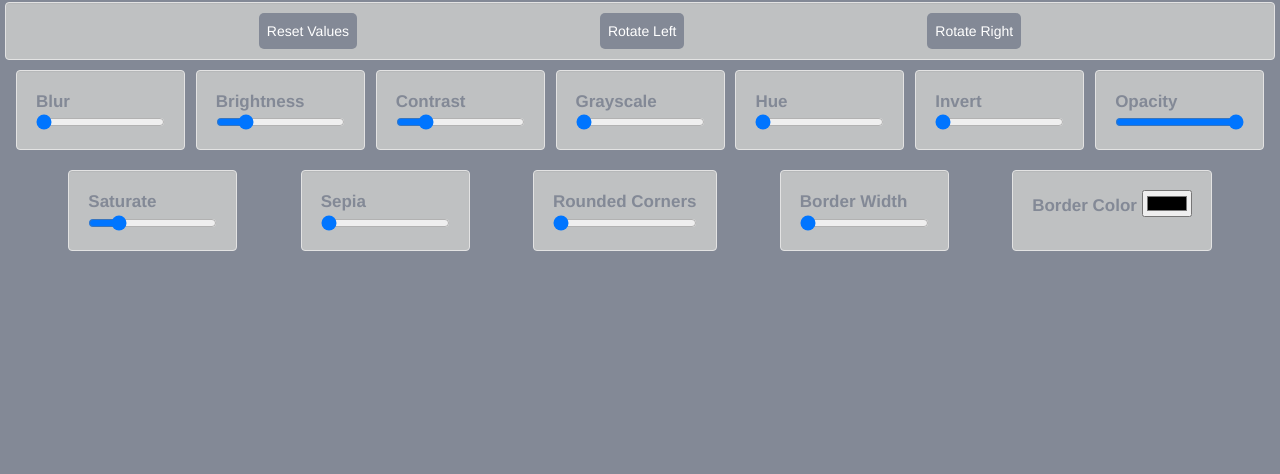
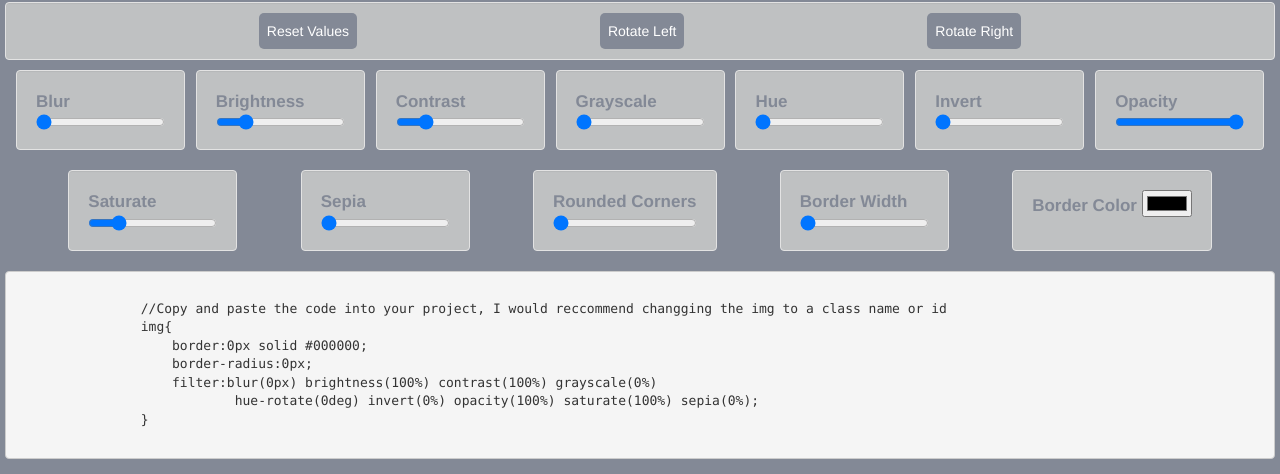
Before and after one commit to dcaldwell1228/image-editor, a plain HTML site: page index.html in a window 1280 px wide. Shown: the part 761-1235 px from the top of the page. Before the commit the page ends 1037 px from the top, so only its background shows below. Drawn offline with nearby package versions, Linux system fonts and the light colour scheme.

Commit message:
add dynamic css for the options so user can copy the css

```diff
--- a/index.html
+++ b/index.html
@@ -68,10 +68,10 @@
                 <input type="color" id="border-color" value="#000000">
             </div>
         </div>
+        <div id="modal">
+            <pre><code id="css-code"></code></pre>
+        </div>
     </div>
     <script src="index.js" type="text/javascript"></script>
-    <script>
-
-    </script>
 </body>
 </html>
--- a/index.js
+++ b/index.js
@@ -29,7 +29,17 @@ window.addEventListener('DOMContentLoaded', (event) => {
             image.style.borderRadius = rdcorners + "px";
             //border
             image.style.border = borderWidth + "px" + " solid " + borderColor;
-
+            //generate CSS
+            var css = document.getElementById('css-code');
+            css.innerHTML = `
+                \/\/Copy and paste the code into your project, I would reccommend changging the img to a class name or id
+                img{
+                    border:${borderWidth}px solid ${borderColor};
+                    border-radius:${rdcorners}px;
+                    filter:blur(${blur}px) brightness(${brightness}%) contrast(${contrast}%) grayscale(${grayscale}%)
+                            hue-rotate(${hue}deg) invert(${invert}%) opacity(${opacity}%) saturate(${saturate}%) sepia(${sepia}%);
+                }
+            `;
         });
         var resetButton = document.getElementById('reset');
         resetButton.addEventListener('click', ()=> {
@@ -55,7 +65,7 @@ window.addEventListener('DOMContentLoaded', (event) => {
                 current = 0;
             }
             if(current == 1 || current == 3){
-                img.style.transform = `rotate(${angle[current]}deg) scale(.65)`;
+                img.style.transform = `rotate(${angle[current]}deg) scale(.55)`;
             } else{
             img.style.transform = `rotate(${angle[current]}deg)`;
             }
@@ -66,16 +76,16 @@ window.addEventListener('DOMContentLoaded', (event) => {
                 current = 0;
             }
             if(current == 1 || current == 3){
-                img.style.transform = `rotate(${angle[current]*-1}deg) scale(.65)`;
+                img.style.transform = `rotate(${angle[current]*-1}deg) scale(.55)`;
             } else{
             img.style.transform = `rotate(${angle[current]*-1}deg)`;
             }
         }
-    );
-});
+    );  //ends rotateL
+}); // ends DOMCotentLoaded
+
 //functionality left to add
 //---------------------------
-    // add border size and color
     // maybe look into canvas and possibly download image
     // maybe a zoom in feature
     // maybe a crop feature
```
